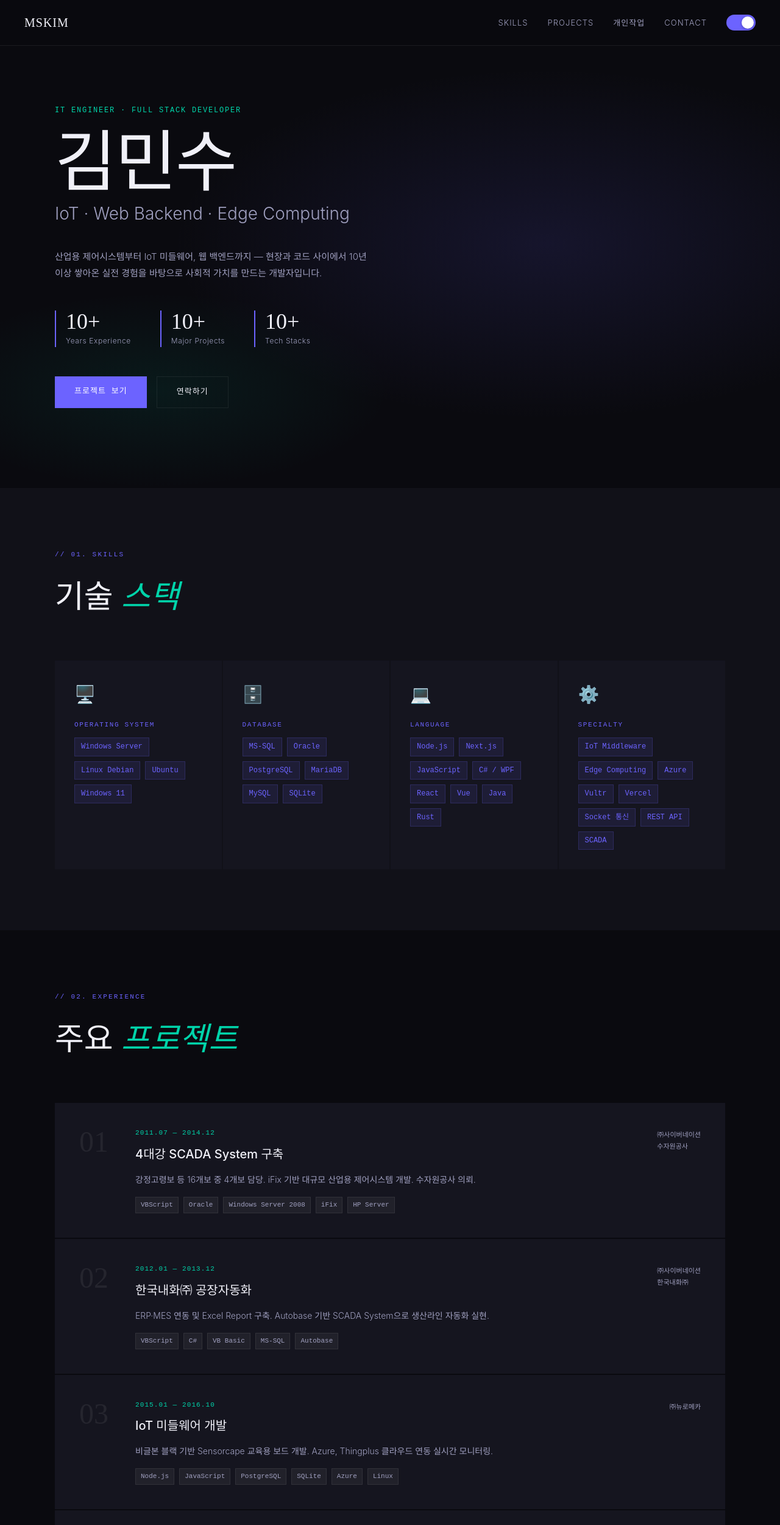
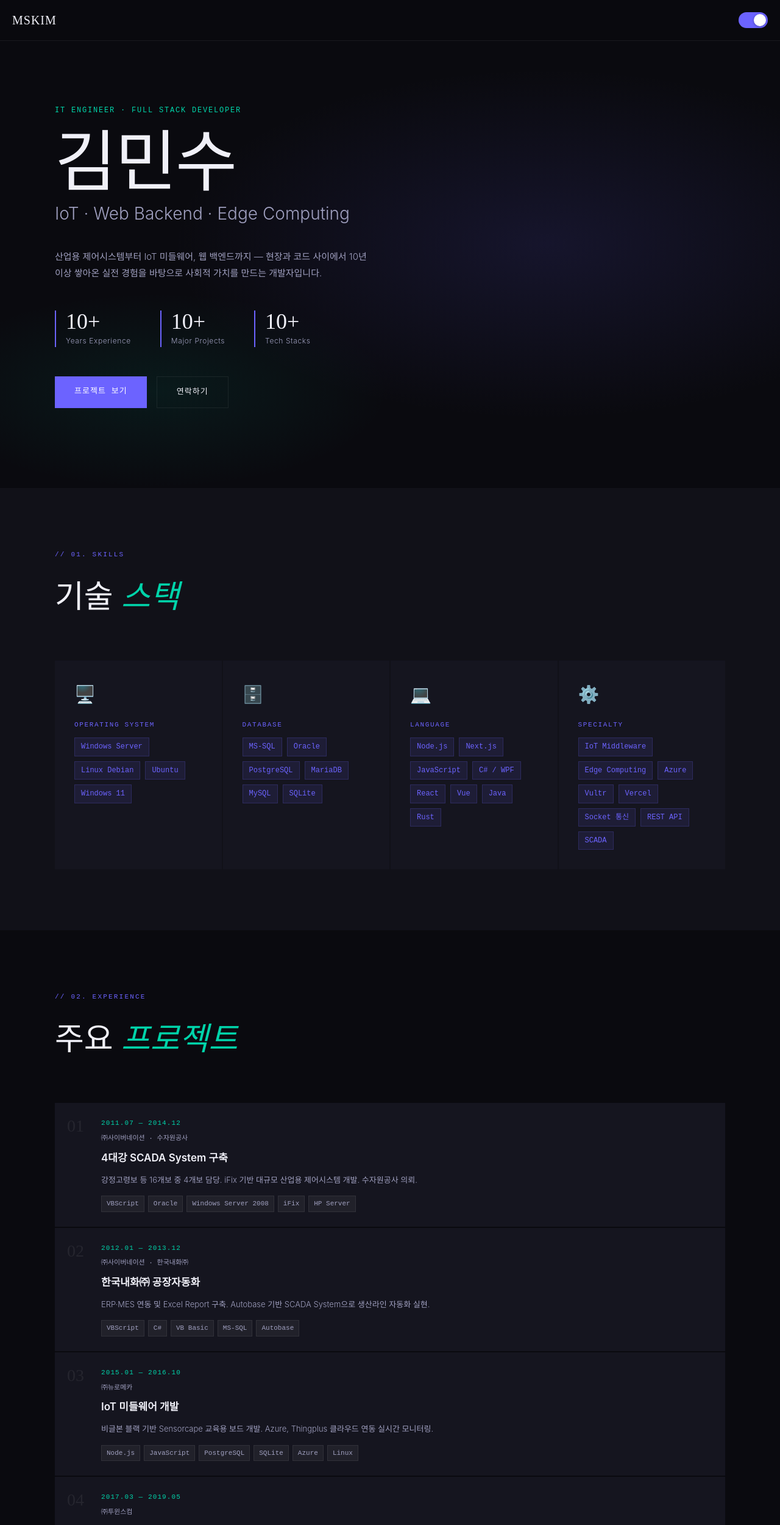
Before and after one commit to Mskim17/portfolio, a Next.js app: page / in a window 1280 px wide. Shown: the top 2500 px of the page at 61% size. Built offline with nearby package versions, Linux system fonts and the light colour scheme; a web font is replaced by a local one.

Commit message:
mobile resize

```diff
--- a/app/page.tsx
+++ b/app/page.tsx
@@ -48,17 +48,20 @@ export default function Home() {
     <main style={{ background: "var(--bg)", color: "var(--text)", fontFamily: "'Pretendard', -apple-system, sans-serif", fontWeight: 300, lineHeight: 1.7, overflowX: "hidden", transition: "background 0.3s, color 0.3s" }}>
 
       {/* NAV */}
-      <nav style={{ position: "fixed", top: 0, left: 0, right: 0, zIndex: 100, padding: "20px 40px", display: "flex", justifyContent: "space-between", alignItems: "center", background: "var(--nav-bg)", backdropFilter: "blur(20px)", borderBottom: "1px solid var(--border)" }}>
+      <nav style={{ position: "fixed", top: 0, left: 0, right: 0, zIndex: 100, padding: "16px 20px", display: "flex", justifyContent: "space-between", alignItems: "center", background: "var(--nav-bg)", backdropFilter: "blur(20px)", borderBottom: "1px solid var(--border)" }}>
         <div style={{ fontFamily: "serif", fontSize: 20, letterSpacing: "0.05em", color: "var(--text)" }}>
           MSKIM
         </div>
-        <div style={{ display: "flex", gap: 32, alignItems: "center" }}>
+        <div style={{ display: "flex", gap: 16, alignItems: "center" }}>
+          {/* 모바일에서 메뉴 숨김 */}
+          <div className="hidden md:flex" style={{ display: "none", gap: 24 }} id="nav-links">
             {["Skills", "Projects", "개인작업", "Contact"].map((item) => (
               <a key={item} href={`#${item === "Skills" ? "skills" : item === "Projects" ? "projects" : item === "개인작업" ? "personal" : "contact"}`}
                 style={{ fontSize: 13, letterSpacing: "0.08em", color: "var(--muted)", textDecoration: "none", textTransform: "uppercase" }}>
                 {item}
               </a>
             ))}
+          </div>
           {mounted && (
             <button
               onClick={() => setTheme(theme === "dark" ? "light" : "dark")}
@@ -137,20 +140,32 @@ export default function Home() {
           <h2 style={{ fontFamily: "serif", fontSize: "clamp(32px,5vw,52px)", marginBottom: 60, color: "var(--text)" }}>주요 <em style={{ fontStyle: "italic", color: "var(--accent2)" }}>프로젝트</em></h2>
           <div style={{ display: "flex", flexDirection: "column", gap: 2 }}>
             {projects.map((p) => (
-              <motion.div key={p.num} initial={{ opacity: 0, x: -60 }} whileInView={{ opacity: 1, x: 0 }} viewport={{ once: true }} transition={{ duration: 0.6 }}
-                style={{ background: "var(--card)", padding: 40, display: "grid", gridTemplateColumns: "auto 1fr auto", gap: 32, alignItems: "start" }}>
-                <div style={{ fontFamily: "serif", fontSize: 48, color: "var(--border)", lineHeight: 1, minWidth: 60 }}>{p.num}</div>
+              <motion.div key={p.num}
+                initial={{ opacity: 0, x: -60 }}
+                whileInView={{ opacity: 1, x: 0 }}
+                viewport={{ once: true }}
+                transition={{ duration: 0.6 }}
+                style={{
+                  background: "var(--card)",
+                  padding: "24px 20px",
+                  display: "grid",
+                  gridTemplateColumns: "40px 1fr",  // 모바일 기준 2컬럼
+                  gap: 16,
+                  alignItems: "start"
+                }}
+              >
+                <div style={{ fontFamily: "serif", fontSize: 28, color: "var(--border)", lineHeight: 1 }}>{p.num}</div>
                 <div>
-                  <p style={{ fontFamily: "monospace", fontSize: 11, color: "var(--accent2)", letterSpacing: "0.1em", marginBottom: 8 }}>{p.period}</p>
-                  <h3 style={{ fontSize: 20, fontWeight: 500, marginBottom: 12, color: "var(--text)" }}>{p.name}</h3>
-                  <p style={{ fontSize: 14, color: "var(--muted)", lineHeight: 1.8, marginBottom: 16 }}>{p.desc}</p>
-                  <div style={{ display: "flex", flexWrap: "wrap", gap: 8 }}>
+                  <p style={{ fontFamily: "monospace", fontSize: 11, color: "var(--accent2)", letterSpacing: "0.1em", marginBottom: 6 }}>{p.period}</p>
+                  <p style={{ fontFamily: "monospace", fontSize: 11, color: "var(--muted)", marginBottom: 8 }}>{p.company.replace("\n", " · ")}</p>
+                  <h3 style={{ fontSize: 17, fontWeight: 600, marginBottom: 10, color: "var(--text)" }}>{p.name}</h3>
+                  <p style={{ fontSize: 13, color: "var(--muted)", lineHeight: 1.8, marginBottom: 14 }}>{p.desc}</p>
+                  <div style={{ display: "flex", flexWrap: "wrap", gap: 6 }}>
                     {p.tags.map((t) => (
                       <span key={t} style={{ fontFamily: "monospace", fontSize: 11, padding: "3px 8px", background: "var(--project-tag-bg)", border: "1px solid var(--border)", color: "var(--muted)" }}>{t}</span>
                     ))}
                   </div>
                 </div>
-                <div style={{ fontFamily: "monospace", fontSize: 11, color: "var(--muted)", whiteSpace: "pre", paddingTop: 4 }}>{p.company}</div>
               </motion.div>
             ))}
           </div>
@@ -187,27 +202,25 @@ export default function Home() {
       </section>
 
       {/* CONTACT */}
-      <section id="contact" style={{ padding: "100px 40px", background: "var(--bg)", borderTop: "1px solid var(--border)" }}>
-        <div style={{ maxWidth: 1100, margin: "0 auto", display: "grid", gridTemplateColumns: "1fr 1fr", gap: 80, alignItems: "center" }}>
-          <div>
+      <section id="contact" style={{ padding: "70px 20px", background: "var(--bg)", borderTop: "1px solid var(--border)" }}>
+        <div style={{ maxWidth: 1100, margin: "0 auto" }}>
           <p style={{ fontFamily: "monospace", fontSize: 11, color: "var(--accent)", letterSpacing: "0.2em", textTransform: "uppercase", marginBottom: 16 }}>// 04. Contact</p>
-            <div style={{ fontFamily: "serif", fontSize: "clamp(40px,6vw,72px)", lineHeight: 1.05, marginBottom: 24, color: "var(--text)" }}>
+          <div style={{ fontFamily: "serif", fontSize: "clamp(36px,6vw,72px)", lineHeight: 1.05, marginBottom: 16, color: "var(--text)" }}>
             함께<br /><em style={{ fontStyle: "italic", color: "var(--accent)" }}>만들어요</em>
           </div>
-            <p style={{ fontSize: 15, color: "var(--muted)", lineHeight: 1.8 }}>
+          <p style={{ fontSize: 15, color: "var(--muted)", lineHeight: 1.8, marginBottom: 40 }}>
             산업 현장부터 사회적 가치까지 —<br />
             기술로 세상을 조금 더 나은 곳으로<br />
             만들고 싶은 분과 함께하고 싶습니다.
           </p>
-          </div>
-          <div style={{ display: "flex", flexDirection: "column", gap: 16 }}>
+          <div style={{ display: "flex", flexDirection: "column", gap: 12 }}>
             {[
               { icon: "💊", label: "EasyYak 서비스", sub: "mskhouse.iptime.org:9918", href: "http://mskhouse.iptime.org:9918" },
               { icon: "🌡️", label: "홈 IoT 대시보드", sub: "mskhouse.iptime.org:3324", href: "http://mskhouse.iptime.org:3324" },
               { icon: "🐙", label: "GitHub", sub: "github.com/Mskim17", href: "https://github.com/Mskim17" },
             ].map((c) => (
               <a key={c.label} href={c.href} target="_blank" rel="noopener noreferrer"
-                style={{ display: "flex", alignItems: "center", gap: 16, padding: "20px 24px", background: "var(--card)", border: "1px solid var(--border)", textDecoration: "none", transition: "border-color 0.2s" }}>
+                style={{ display: "flex", alignItems: "center", gap: 16, padding: "18px 20px", background: "var(--card)", border: "1px solid var(--border)", textDecoration: "none" }}>
                 <span style={{ fontSize: 20 }}>{c.icon}</span>
                 <div>
                   <div style={{ fontSize: 14, color: "var(--text)" }}>{c.label}</div>
```
Lines whose indentation alone changed are shown as unchanged.
